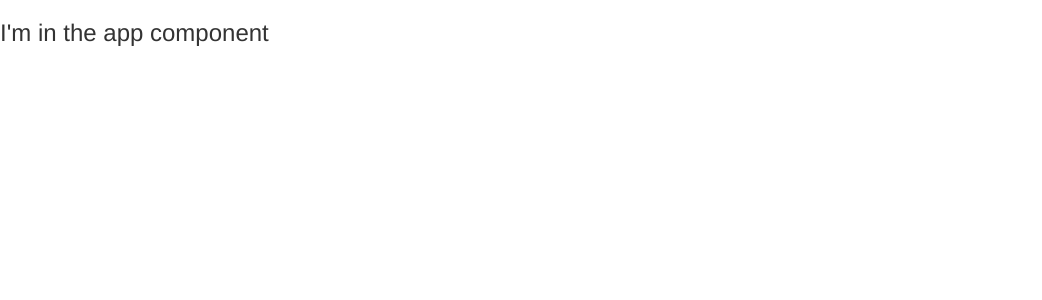
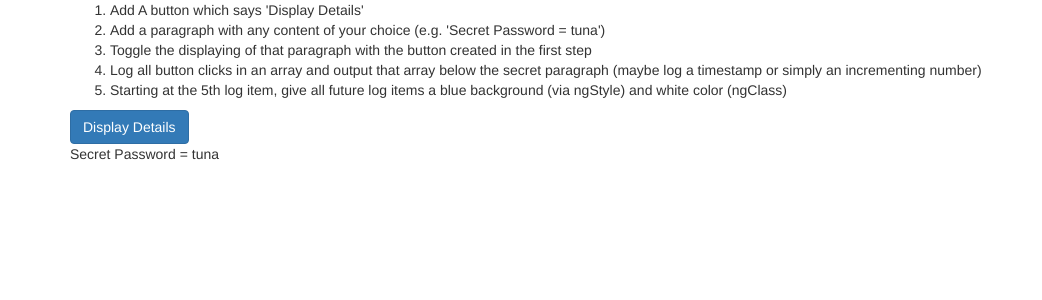
Before and after one commit to sdesyllas/angular-template-app, an Angular app: page / in a window 1280 px wide. Shown: the top 300 px of the page, without its empty margins (0-1042 px from the left). Built offline with nearby package versions, Linux system fonts and the light colour scheme.

Commit message:
assignment 3

```diff
--- a/src/app/app.component.css
+++ b/src/app/app.component.css
@@ -0,0 +1,3 @@
+.whiteText {
+    color: white;
+}
--- a/src/app/app.component.html
+++ b/src/app/app.component.html
@@ -1 +1,23 @@
-<h3>I'm in the app component</h3>
+<div class="container">
+    <div class="row">
+        <div class="col-xs-12">
+            <ol>
+                <li>Add A button which says 'Display Details'</li>
+                <li>Add a paragraph with any content of your choice (e.g. 'Secret Password = tuna')</li>
+                <li>Toggle the displaying of that paragraph with the button created in the first step</li>
+                <li>Log all button clicks in an array and output that array below the secret paragraph (maybe log a
+                    timestamp or simply an incrementing number)</li>
+                <li>Starting at the 5th log item, give all future log items a blue background (via ngStyle) and white
+                    color (ngClass)</li>
+            </ol>
+
+
+            <button class="btn btn-primary" (click)="onToggleParagraph()">Display Details</button>
+            <p *ngIf="this.visible">Secret Password = tuna</p>
+
+            <p *ngFor="let clickLog of clickLogs"
+                [ngStyle]="{ backgroundColor: getColor(clickLog)}"
+                [ngClass]="{ whiteText: this.increment >= 5 }">{{ clickLog }}</p>
+        </div>
+    </div>
+</div>
--- a/src/app/app.component.ts
+++ b/src/app/app.component.ts
@@ -6,5 +6,17 @@
   styleUrls: ['./app.component.css']
 })
 export class AppComponent {
+  visible = true;
+  clickLogs = [];
+  increment = 0;
 
+  onToggleParagraph() {
+    this.visible = !this.visible;
+    this.increment++;
+    this.clickLogs.push(this.increment);
+  }
+
+  getColor() {
+    return this.increment >= 5 ? "blue" : "transparent";
+  }
 }
--- a/src/app/app.module.ts
+++ b/src/app/app.module.ts
@@ -1,5 +1,7 @@
 import { BrowserModule } from '@angular/platform-browser';
 import { NgModule } from '@angular/core';
+import { FormsModule } from '@angular/forms';
+import { HttpModule } from '@angular/http';
 
 import { AppComponent } from './app.component';
 
@@ -8,7 +10,9 @@
     AppComponent
   ],
   imports: [
-    BrowserModule
+    BrowserModule,
+    FormsModule,
+    HttpModule
   ],
   providers: [],
   bootstrap: [AppComponent]
```
